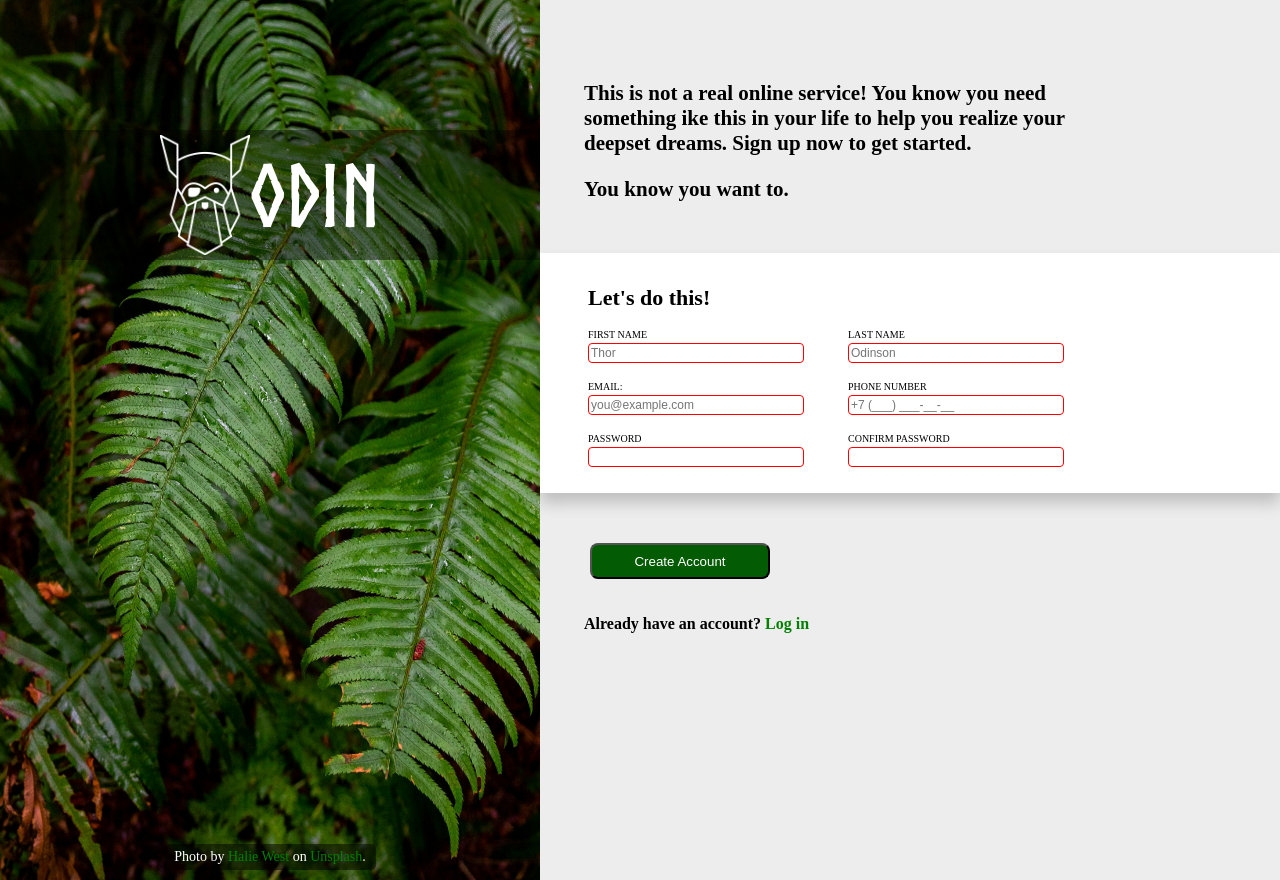
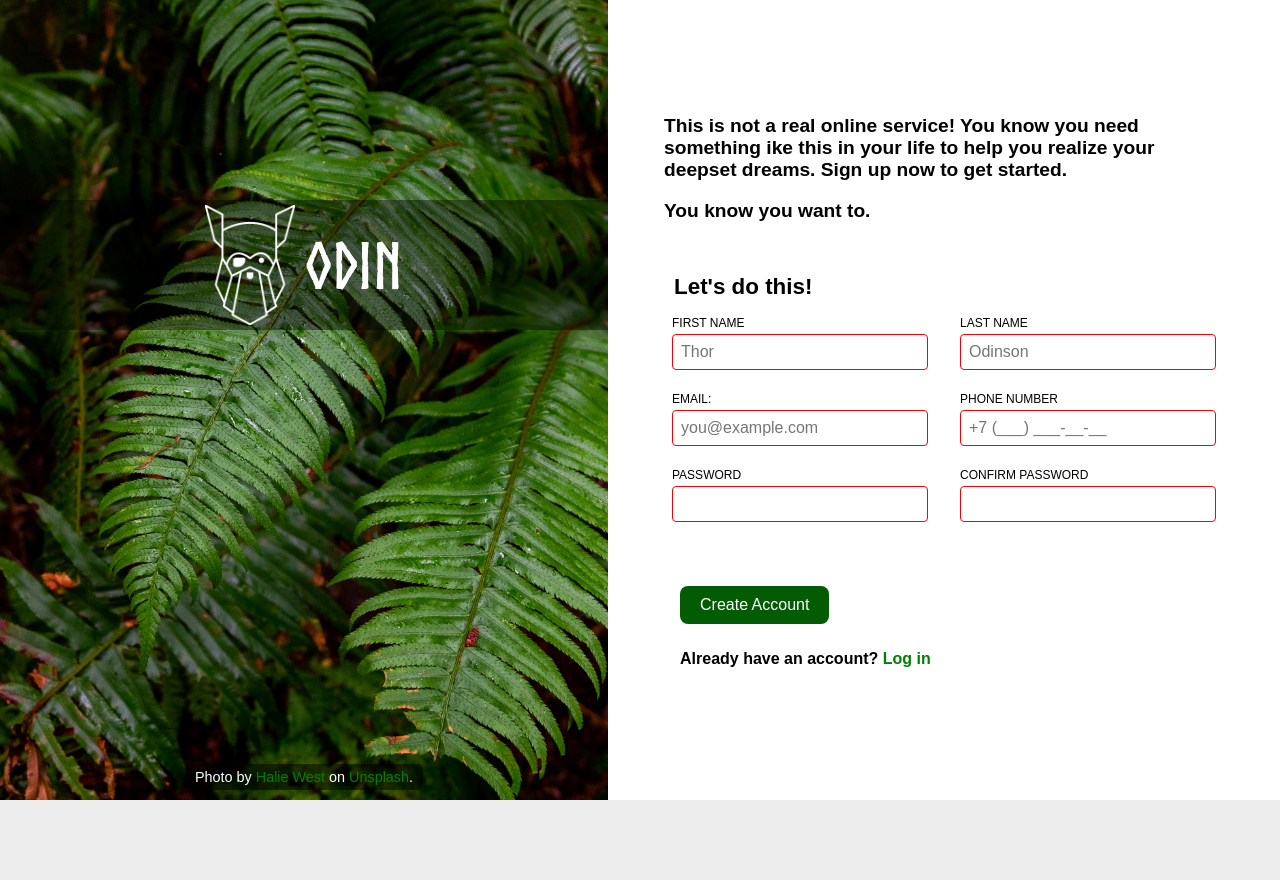
Before and after one commit to Arseneboshit/Sign-up-Form, a plain HTML site: page index.html in a window 1280 px wide. After the commit the page ends 800 px from the top, so only its background shows below. Drawn offline with Linux system fonts and the light colour scheme; a web font is replaced by a local one.

Commit message:
adaptive

```diff
--- a/style.css
+++ b/style.css
@@ -1,222 +1,178 @@
+/* general */
 body {
-  background-color: rgb(66, 66, 66);
-  display: flex;
-  justify-content: center;
-  align-items: center;
-  height: 100vh;
+  background-color: rgb(238, 237, 237);
+  font-size: 1rem;
+  font-family: sans-serif;
   margin: 0;
 }
 
+/* main cont  */
 .container_main {
   display: flex;
   flex-direction: row;
-  width: 1340px;
-  height: 960px;
+  max-width: 100%;
+  height: 100vh;
 }
 
-.autorize {
-  position: relative;
-  top: 30px;
-  box-shadow: 0px 10px 15px rgba(0, 0, 0, 0.2);
-}
-
-/* container image*/
+/* left pic part */
 .container_image {
   display: flex;
   flex-direction: column;
   align-items: center;
+  flex: 1;
   position: relative;
 }
 
-.attribution {
-  position: absolute;
-  color: white;
-  font-size: 14px;
-  background-color: rgba(0, 0, 0, 0.5);
-  padding: 5px 10px;
-  border-radius: 5px;
-  bottom: 10px;
+#picture {
+  width: 100%;
+  height: 100vh;
+  object-fit: cover;
 }
 
-
-#picture {
-  width: 540px;
-  height: 960px;
+/* logo */
+.odin_project {
+  background-color: rgba(0, 0, 0, 0.404);
+  display: flex;
+  width: 100%;
+  height: 130px;
+  position: absolute;
+  align-items: center;
+  justify-content: center;
+  flex-direction: row;
+  top: 25%;
 }
 
 #logo {
   width: 90px;
   height: auto;
+  margin-right: 10px;
 }
 
 #logo_text {
   font-family: 'Norse Bold', sans-serif;
-  font-size: 86px;
+  font-size: 5vw;
   color: white;
 }
-.odin_project {
-  background-color: rgba(0, 0, 0, 0.404);
+
+/* attribution picture */
+.attribution {
+  position: absolute;
+  bottom: 10px;
+  color: white;
+  font-size: 0.9rem;
+  background-color: rgba(0, 0, 0, 0.5);
+  padding: 5px 10px;
+  border-radius: 5px;
+}
+
+/* first form part */
+.container_form {
   display: flex;
-  width: 540px;
-  height: 130px;
-  position: absolute;
-  align-items: center;
-  justify-content: center;
-  flex-direction: row;
-  margin-top: 210px;
+  flex-direction: column;
+  flex: 1;
+  padding: 2rem;
+  box-shadow: 4px 4px 12px rgba(0,0,0,0.2);
+  background-color: white;
+}
+
+.desc {
+  padding-top: 4rem;
+}
+
+p {
+  font-size: 1.2rem;
+  padding-left: 1.5rem;
+  padding-right: 3rem;
+  font-weight: bold;
 }
 
 /* form */
-form {
-  background-color: white;
+.autorize {
+  padding: 2rem;
 }
 
+legend {
+  margin-bottom: 1rem;
+  font-size: 1.4rem;
+  font-weight: bold;
+}
 
 .form_cont {
   display: flex;
   flex-direction: row;
-
+  gap: 2rem;
+  flex-wrap: wrap;
 }
-
 
 .name_email_pass,
 .surname_phone_confirm {
   display: flex;
   flex-direction: column;
-  padding-left: 16px;
-  gap: 22px; /* Добавляет расстояние между полями */
+  gap: 1.4rem;
+  flex: 1;
+  min-width: 240px;
 }
 
-/*first_cont_form */
-
-.first_area {
-  display: flex;
-  flex-direction: column;
-  width: 244px;
-  height: 30px;
-
-}
-
-.email {
-  display: flex;
-  flex-direction: column;
-  width: 244px;
-  height: 30px;
-}
-
-.pass {
-  display: flex;
-  flex-direction: column;
-  width: 244px;
-  height: 30px;
-}
-
-/*second_cont_form */
-
-.second_area {
-  display: flex;
-  flex-direction: column;
-  width: 244px;
-  height: 30px;
-}
-
-
-.phone_number {
-  display: flex;
-  flex-direction: column;
-  width: 244px;
-  height: 30px;
-}
-
+.first_area,
+.email,
+.pass,
+.second_area,
+.phone_number,
 .confirm_pass {
   display: flex;
   flex-direction: column;
-  width: 244px;
-  height: 30px;
 }
 
-/* fonts */
+label {
+  font-size: 0.75rem;
+  color: black;
+  margin-bottom: 4px;
+}
+
+input {
+  font-size: 1rem;
+  padding: 8px;
+  border: 1px solid #ccc;
+  border-radius: 4px;
+}
+
+/* validation */
+input:valid {
+  border: 1px solid green;
+}
+
+input:invalid {
+  border: 1px solid red;
+}
+
+/* button */
+button {
+  background-color: rgb(3, 92, 3);
+  color: white;
+  border-radius: 8px;
+  padding: 10px 20px;
+  border: none;
+  margin: 2rem 0 0 2.5rem;
+  font-size: 1rem;
+  cursor: pointer;
+}
+
+/* links */
+a {
+  color: green;
+  text-decoration: none;
+}
+
+#desc_3 {
+  font-size: 1rem;
+  padding-top: 10px;
+  margin-left: 1rem;
+}
+
+/* Norse */
 @font-face {
   font-family: 'Norse Bold';
   src: url('fonts/Norsebold.otf') format('truetype');
   font-weight: normal;
   font-style: normal;
 }
-
-
-.autorize {
-  padding: 32px;
-}
-
-legend {
-  padding-left: 16px;
-  margin-bottom: 16px;
-  font-size: 22px;
-  font-weight: bold;
-}
-
-
-.desc {
-  padding-top: 140px;
-}
-
-p {
-  font-size: 21px;
-  padding-left: 44px;
-  padding-right: 190px;
-  font-weight: bold;
-}
-
-input,label {
-  line-height: 16px;
-
-}
-
-label {
-  font-size: 10px;
-  width: 210px;
-  color: black;
-}
-
-input {
-  font-size: 12px;
-  width: 210px;
-  color: black;
-}
-
-
-.container_form {
-  display: flex;
-  flex-direction: column;
-  background-color: rgb(238, 237, 237);
-}
-
-button {
-  position: relative;
-  background-color: rgb(3, 92, 3);
-  color: white;
-  margin-left: 50px;
-  margin-top: 80px;
-  border-radius: 8px;
-  height: 36px;
-  width: 180px;
-}
-
-input:valid {
-  border: 1px solid green;
-}
-
-input:invalid {
-  border: 1px solid red;
-  border-radius: 4px;
-}
-
-#desc_3 {
-  padding-top: 20px;
-  font-size: 16px;
-}
-
-a {
-  color: green;
-  text-decoration: none;
-}
```
